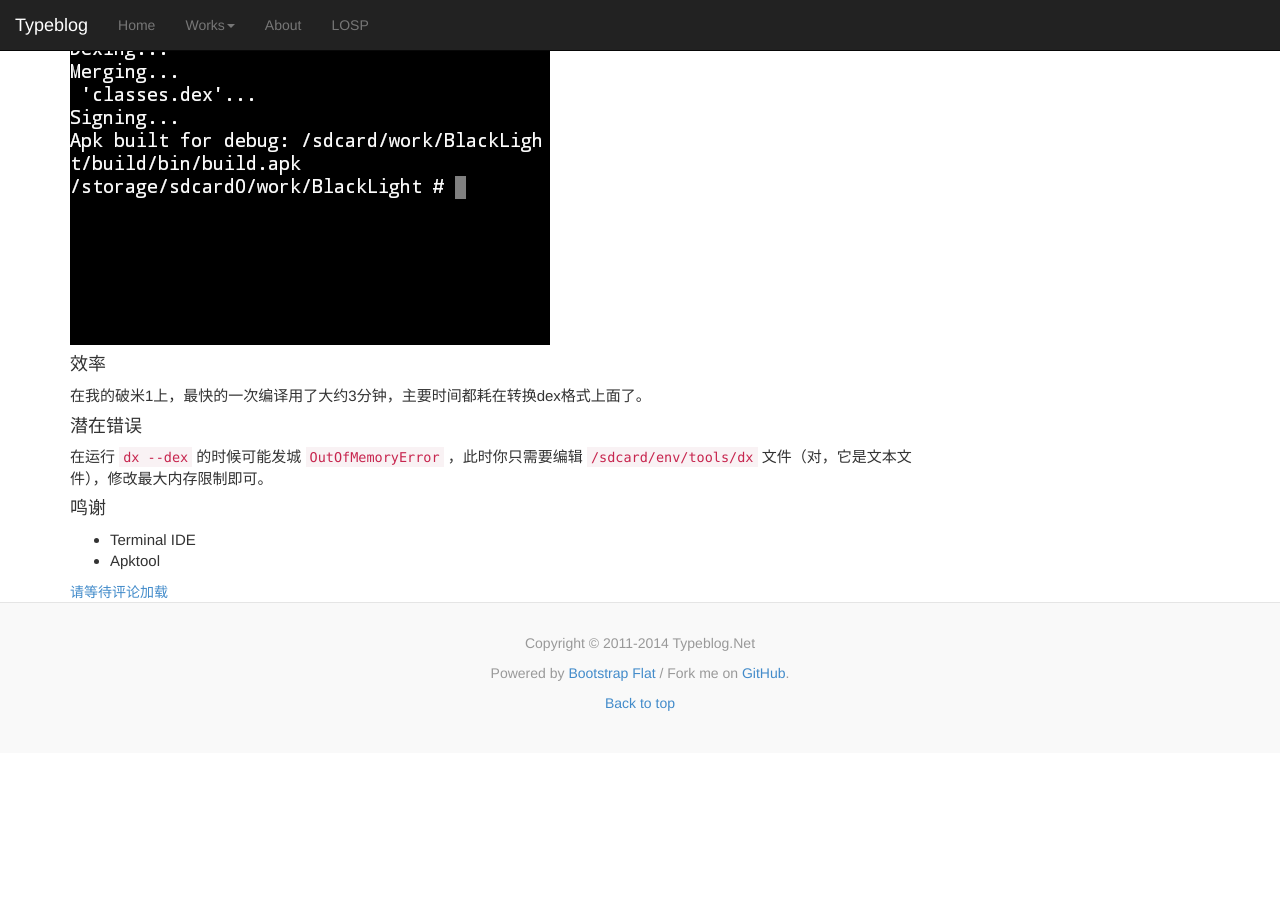
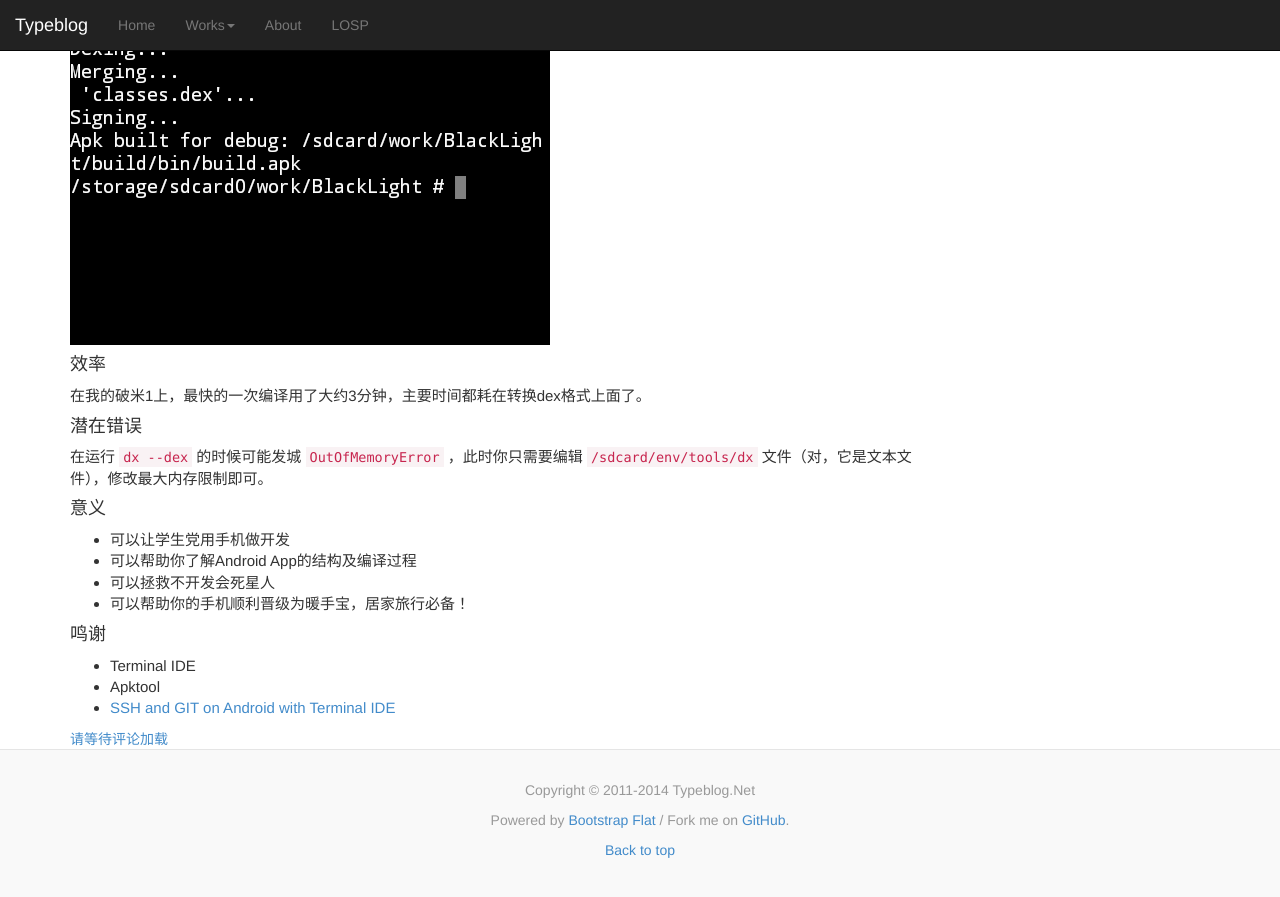
Before and after one commit to slanterns-fork/Blog, a Jekyll site: the page built from _posts/tech/2014-07-30-build-android-app-on-android.md, in a window 1280 px wide and 900 px high, scrolled down 5063 px. Shown: the top 897 px of the window. Built offline with Jekyll 4.4.1, drawn with Linux system fonts in a browser that asks for light colours; Markdown is read by kramdown in place of the engine named in the settings; comment, search, counter and statistics services are not loaded; before the commit the page ends 5816 px from its top, so only the background shows below that.

Commit message:
Meanings

```diff
--- a/_posts/tech/2014-07-30-build-android-app-on-android.md
+++ b/_posts/tech/2014-07-30-build-android-app-on-android.md
@@ -236,7 +236,15 @@ echo "Apk built for $1: ${PWD}/build/bin/build.apk"
 
 在运行 `dx --dex` 的时候可能发城 `OutOfMemoryError` ，此时你只需要编辑 `/sdcard/env/tools/dx` 文件（对，它是文本文件），修改最大内存限制即可。
 
+#### 意义
+
+* 可以让学生党用手机做开发
+* 可以帮助你了解Android App的结构及编译过程
+* 可以拯救不开发会死星人
+* 可以帮助你的手机顺利晋级为暖手宝，居家旅行必备！
+
 #### 鸣谢
 
 * Terminal IDE
 * Apktool
+* [SSH and GIT on Android with Terminal IDE](http://tinyrobot.co.uk/blog/ssh-and-git-on-android-with-terminal-ide/)
```
